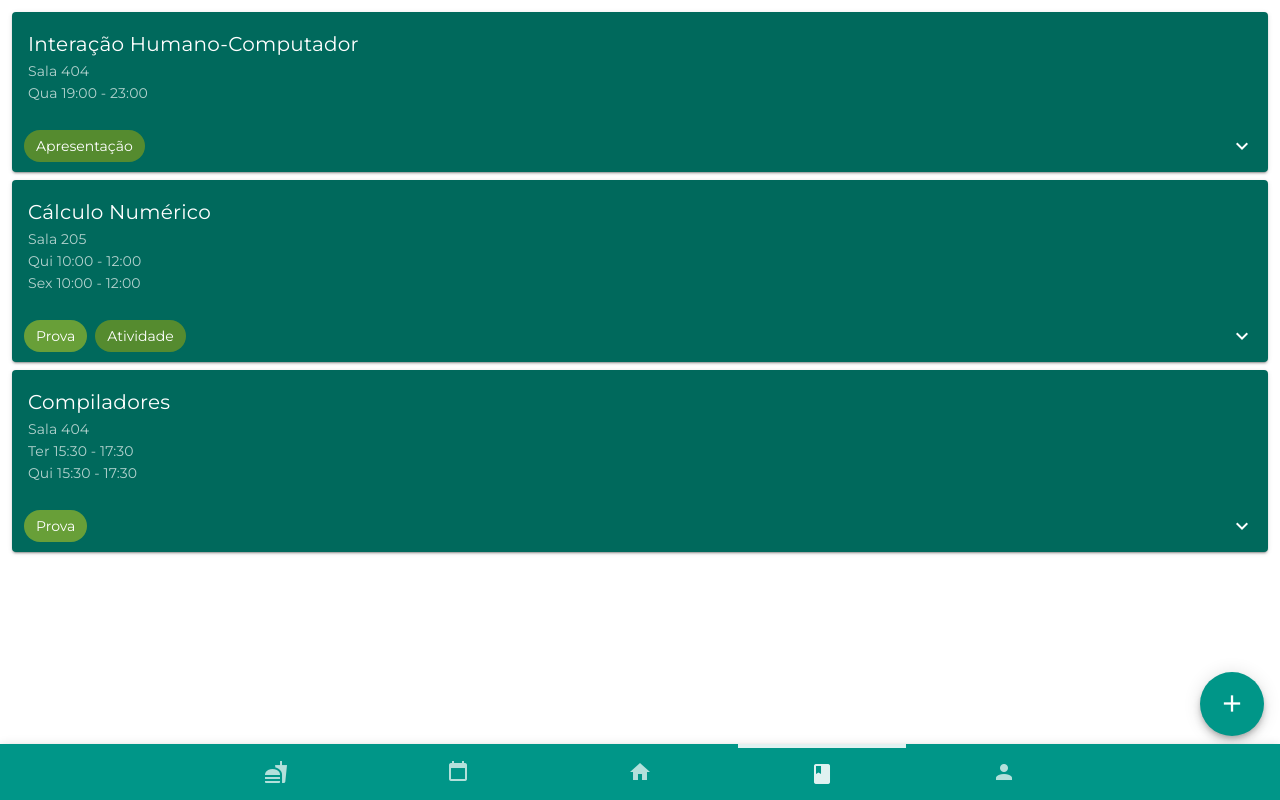
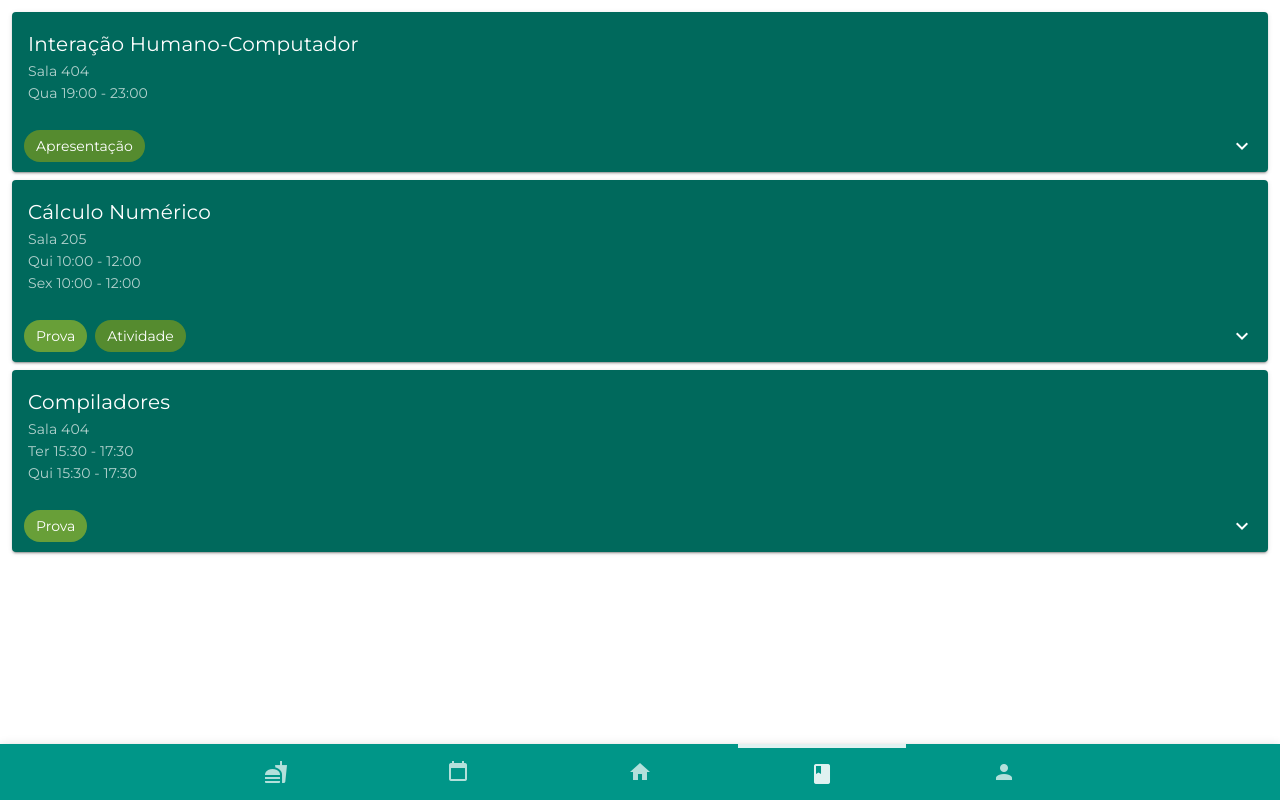
Before and after one commit to gucollaco/echo-front, a Nuxt app: page /classes in a window 1280 px wide. Built offline with nearby package versions, Linux system fonts and the light colour scheme.

Commit message:
button hidden

```diff
--- a/pages/classes/index.vue
+++ b/pages/classes/index.vue
@@ -99,9 +99,9 @@
         </div>
       </v-expand-transition>
     </v-card>
-    <v-btn fab dark large class="mb-12" color="primary" fixed right bottom>
+    <!-- <v-btn fab dark large class="mb-12" color="primary" fixed right bottom>
       <v-icon dark>mdi-plus</v-icon>
-    </v-btn>
+    </v-btn> -->
   </v-container>
 </template>
 
```
